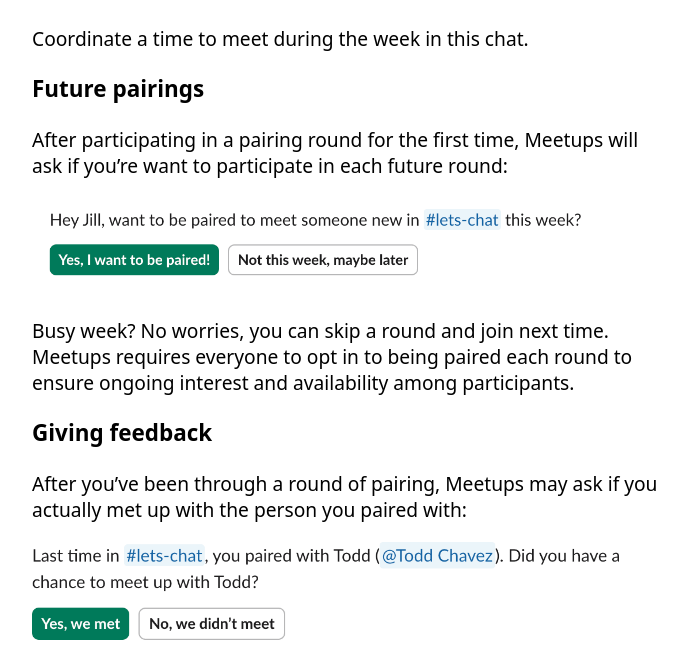
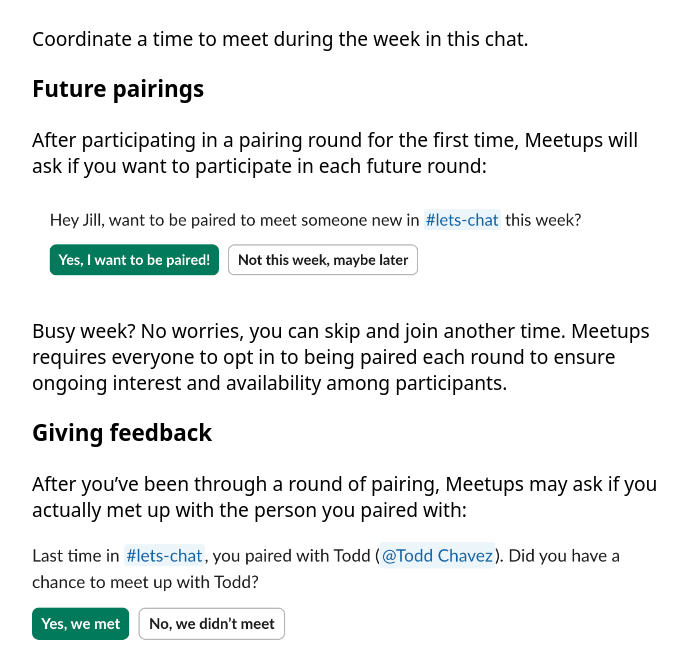
Before and after one commit to liddiard/slack-meetups, a Django app: page / in a window 1280 px wide. Shown: the part 1359-2007 px from the top of the page, without its empty margins (288-975 px from the left). Run offline with Django 3.2, Linux system fonts and the light colour scheme; data that the repository does not hold is empty.

Commit message:
spelling fixes

```diff
--- a/matcher/templates/index.html
+++ b/matcher/templates/index.html
@@ -28,9 +28,9 @@
   <img src="{% static 'images/pairing.png' %}" alt="Screenshot of a group direct message that Meetups has started among two participants. It shows their intros to each other and tells them to pick a time to meet." />
   <p>Coordinate a time to meet during the week in this chat.</p>
   <h3>Future pairings</h3>
-  <p>After participating in a pairing round for the first time, Meetups will ask if you’re want to participate in each future round:</p>
+  <p>After participating in a pairing round for the first time, Meetups will ask if you want to participate in each future round:</p>
   <img src="{% static 'images/ask_availability.png' %}" alt="Screenshot of Meetups asking if the user wants to meet up with someone this week, with options to opt in or skip." />
-  <p>Busy week? No worries, you can skip a round and join next time. Meetups requires everyone to opt in to being paired each round to ensure ongoing interest and availability among participants.</p>
+  <p>Busy week? No worries, you can skip and join another time. Meetups requires everyone to opt in to being paired each round to ensure ongoing interest and availability among participants.</p>
   <h3>Giving feedback</h3>
   <p>After you’ve been through a round of pairing, Meetups may ask if you actually met up with the person you paired with:</p>
   <img src="{% static 'images/ask_if_met.png' %}" alt="Screenshot of Meetups asking if the user met with their last pairing, with options for yes and no." />
@@ -54,6 +54,6 @@
   <h3>How do I stop receiving messages from Meetups?</h3>
   <p>Meetups works purely on channel membership for who to message. If you’re no longer interested in participating, just leave the channel(s) where it’s used and you’ll stop receiving messages. You can always rejoin later to resume receiving messages about opting in for pairing.</p>
   <h3>How can I set up Meetups on my own Slack workspace?</h3>
-  <p>Meetups is an open-source project. See the code and learn how to set it up <a href="https://github.com/liddiard/slack-meetups#readme">on GitHub</a>!</p>
+  <p>Meetups is an open-source project! See the code and learn how to set it up <a href="https://github.com/liddiard/slack-meetups#readme">on GitHub</a>.</p>
 </body>
 </html>
```
